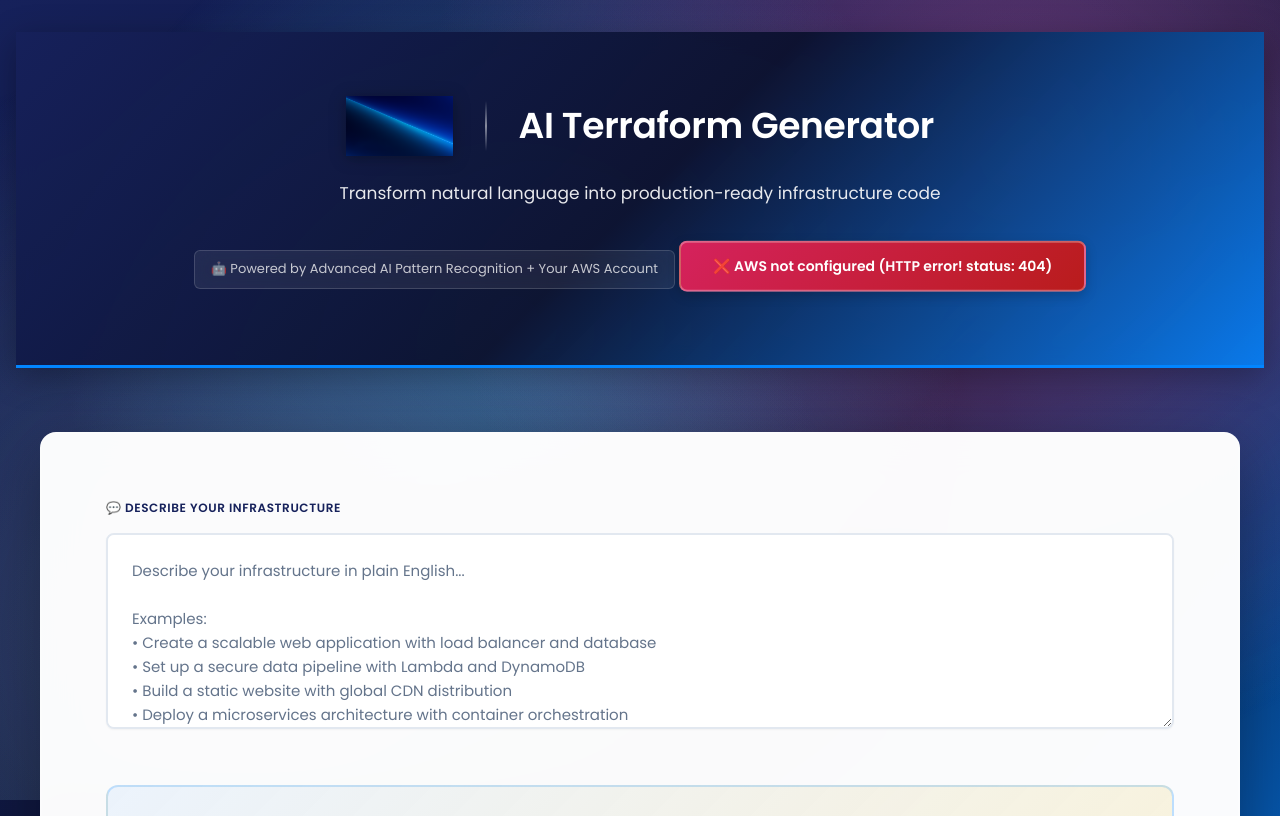
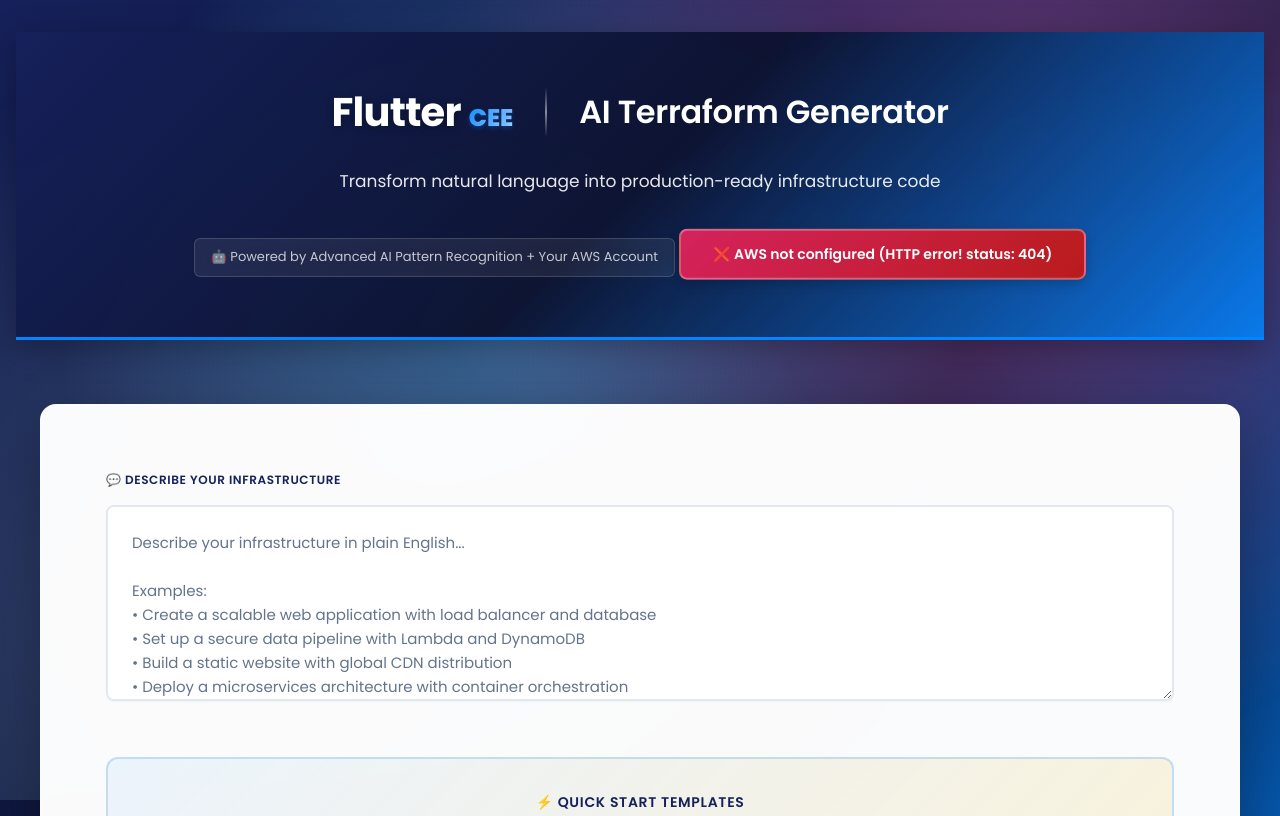
Before and after one commit to stewnorriss/ai-terraform-generator, a website: page index.html in a window 1280 px wide. Shown: the top 816 px of the page. Drawn offline with Linux system fonts and the light colour scheme; no server answers; a web font is replaced by a local one.

Commit message:
Fix Flutter CEE logo with styled text version - v25

```diff
--- a/index.html
+++ b/index.html
@@ -8,19 +8,25 @@
     <meta http-equiv="Pragma" content="no-cache">
     <meta http-equiv="Expires" content="0">
     <title>Flutter Terraform Generator</title>
-    <link rel="stylesheet" href="styles.css?v=13.1">
+    <link rel="stylesheet" href="styles.css?v=25.0&t=1771594100">
+    <meta name="cache-control" content="no-cache, no-store, must-revalidate, max-age=0">
+    <meta name="expires" content="0">
+    <meta name="pragma" content="no-cache">
 </head>
 
 <body>
     <div class="container">
-        <header>
-            <div class="header-logo">
-                <img src="/public/flutter-cee-logo.png" alt="Flutter CEE" class="flutter-cee-logo-img" onerror="this.style.display='none'; console.error('Logo failed to load');" />
-                <div class="header-divider"></div>
-                <h1>AI Terraform Generator</h1>
+        <header style="background: linear-gradient(135deg, rgba(22, 33, 91, 0.95) 0%, rgba(11, 17, 46, 0.95) 50%, rgba(2, 133, 255, 0.85) 100%); padding: 3rem 2rem; text-align: center;">
+            <div class="header-logo" style="display: flex; align-items: center; justify-content: center; gap: 2rem; margin-bottom: 1.5rem;">
+                <div class="flutter-cee-text" style="display: flex; align-items: baseline; gap: 0.5rem; font-family: 'Clash Display', 'Poppins', sans-serif; font-weight: 700;">
+                    <span class="flutter-text" style="font-size: 2.5rem; color: white; text-shadow: 0 2px 8px rgba(0, 0, 0, 0.3); letter-spacing: -0.02em;">Flutter</span>
+                    <span class="cee-text" style="font-size: 1.5rem; color: #0285FF; font-weight: 800;">CEE</span>
+                </div>
+                <div class="header-divider" style="width: 2px; height: 50px; background: linear-gradient(180deg, transparent, rgba(255, 255, 255, 0.5), transparent);"></div>
+                <h1 style="font-size: 2rem; font-weight: 600; margin: 0; color: white;">AI Terraform Generator</h1>
             </div>
-            <p>Transform natural language into production-ready infrastructure code</p>
-            <p class="powered-by">🤖 Powered by Advanced AI Pattern Recognition + Your AWS Account</p>
+            <p style="font-size: 1.0625rem; color: rgba(255, 255, 255, 0.9);">Transform natural language into production-ready infrastructure code</p>
+            <p class="powered-by" style="font-size: 0.8125rem; color: rgba(255, 255, 255, 0.75); background: rgba(255, 255, 255, 0.08); padding: 0.5rem 1rem; border-radius: 0.375rem; display: inline-block; margin-top: 1rem;">🤖 Powered by Advanced AI Pattern Recognition + Your AWS Account</p>
             <div id="awsStatus" class="aws-status">
                 <span>🔄 Checking AWS connection...</span>
             </div>
@@ -121,7 +127,7 @@ Examples:
         </main>
     </div>
 
-    <script src="script.js?v=13.1"></script>
+    <script src="script.js?v=25.0&t=1771594100"></script></script>
     <script>
         // Initialize AWS connection check on page load
         document.addEventListener('DOMContentLoaded', function () {
--- a/styles.css
+++ b/styles.css
@@ -150,6 +150,32 @@ header {
     height: 60px;
     width: auto;
     filter: drop-shadow(0 2px 8px rgba(0, 0, 0, 0.3));
+}
+
+.flutter-cee-text {
+    display: flex;
+    align-items: baseline;
+    gap: var(--space-xs);
+    font-family: 'Clash Display', 'Poppins', sans-serif;
+    font-weight: 700;
+}
+
+.flutter-text {
+    font-size: 2.5rem;
+    color: white;
+    text-shadow: 0 2px 8px rgba(0, 0, 0, 0.3);
+    letter-spacing: -0.02em;
+}
+
+.cee-text {
+    font-size: 1.5rem;
+    color: var(--flutter-blue);
+    background: linear-gradient(135deg, var(--flutter-blue), var(--sky-blue));
+    -webkit-background-clip: text;
+    -webkit-text-fill-color: transparent;
+    background-clip: text;
+    font-weight: 800;
+    text-shadow: 0 2px 4px rgba(2, 133, 255, 0.3);
 }
 
 .header-divider {
```
Also changed, not shown: vercel.json.
